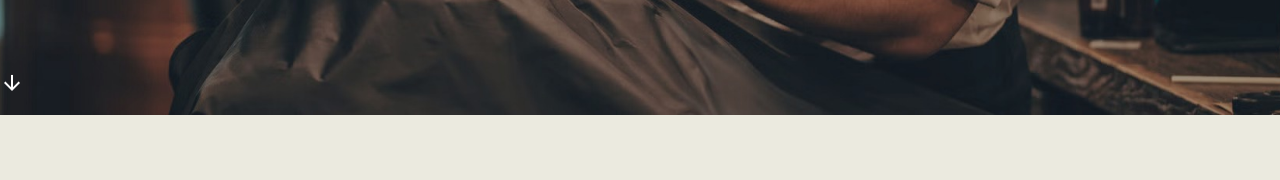
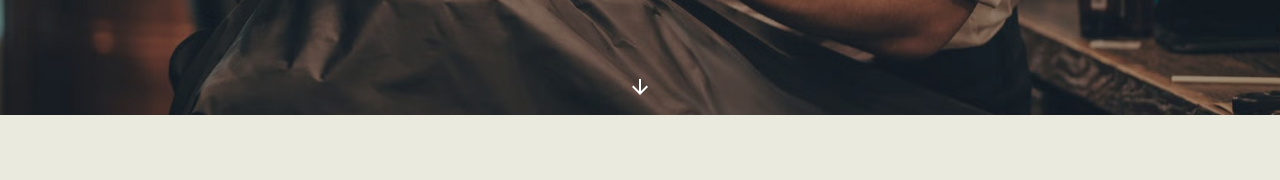
Before and after one commit to kchelvan/rks-web, a Next.js app: page / in a window 1280 px wide. Shown: the part 685-865 px from the top of the page. Built offline with nearby package versions, Linux system fonts and the light colour scheme.

Commit message:
Added animations throughout webpage on hover events

```diff
--- a/app/components/ui/Button/index.styled.tsx
+++ b/app/components/ui/Button/index.styled.tsx
@@ -5,6 +5,7 @@ import { COLORS } from '../../../utils/colors';
 
 export const Button = styled('button')`
 	background-color: ${COLORS.buttonPrimary};
+	transition: all 0.2s ease-out;
 	padding-left: 32px;
 	padding-right: 32px;
 	border-radius: 4px;
--- a/app/features/HeroBanner/AnimatedChevron.tsx
+++ b/app/features/HeroBanner/AnimatedChevron.tsx
@@ -1,20 +1,15 @@
 'use client';
 
 import React, { useContext } from 'react';
-import { ChevronDown } from './index.styled';
+import { ChevronDown, StaticChevronDown } from './index.styled';
 import { NavMenuOpen } from '../../context/NavMenuOpen';
 
 const AnimatedChevron = () => {
 	const { navMenuOpen }: any = useContext(NavMenuOpen);
-	return (
-		<div>
-			{!navMenuOpen ? (
-				<ChevronDown />
-			) : (
-				<div style={{ marginBottom: '80px' }} />
-			)}
-		</div>
-	);
+
+	if (!navMenuOpen) return <ChevronDown />;
+
+	return <StaticChevronDown />;
 };
 
 export default AnimatedChevron;
--- a/app/features/HeroBanner/index.styled.tsx
+++ b/app/features/HeroBanner/index.styled.tsx
@@ -58,6 +58,16 @@ export const ChevronDown = styled(ArrowDownwardIcon)`
 	animation-timing-function: ease-in-out;
 `;
 
+export const StaticChevronDown = styled(ArrowDownwardIcon)`
+	color: ${COLORS.white};
+	font-size: 48px;
+	z-index: 10;
+	display: flex;
+	margin-left: auto;
+	margin-right: auto;
+	margin-bottom: 32px;
+`;
+
 export const ContentContainer = styled('div')`
 	width: 100%;
 	height: 100%;
--- a/app/features/HeroBanner/index.tsx
+++ b/app/features/HeroBanner/index.tsx
@@ -1,4 +1,4 @@
-import React, { useContext } from 'react';
+import React, { Suspense } from 'react';
 import HeroImagePath from '../../../public/images/HeroBanner.jpg';
 import {
 	Container,
@@ -6,6 +6,7 @@ import {
 	DarkenedBG,
 	HeroText,
 	ContentContainer,
+	StaticChevronDown,
 } from './index.styled';
 import AnimatedChevron from './AnimatedChevron';
 
@@ -28,7 +29,9 @@ const HeroBanner = () => {
 			<ContentContainer>
 				<div />
 				<HeroText>Where Every Cut Tells a Unique Story!</HeroText>
-				<AnimatedChevron />
+				<Suspense fallback={<StaticChevronDown />}>
+					<AnimatedChevron />
+				</Suspense>
 			</ContentContainer>
 		</Container>
 	);
```
